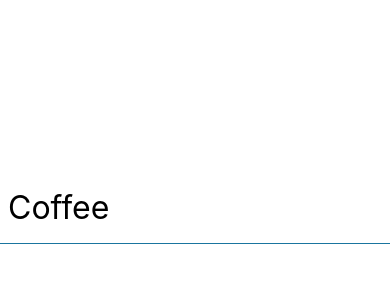
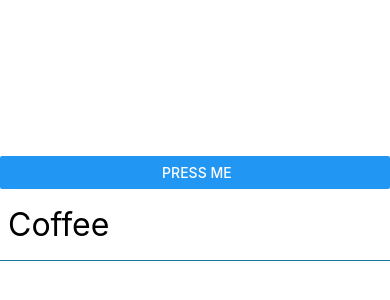
Before and after one commit to saisudhir14/taskly, a React Native app: screen / in a window 390 px wide. Shown: the part 214-514 px from the top of the page. Built offline with nearby package versions, Linux system fonts and the light colour scheme.

Commit message:
test button

```diff
--- a/App.tsx
+++ b/App.tsx
@@ -1,9 +1,10 @@
 import { StatusBar } from "expo-status-bar";
-import { StyleSheet, Text, View, } from "react-native";
+import { StyleSheet, Text, View, Button, TouchableOpacity, Pressable} from "react-native";
 
 export default function App() {
   return (
     <View style={styles.container}>
+    <Button title=" Press me"/>
       <View style = {styles.itemContainer}>
       <Text style = {styles.itemText}>Coffee</Text>
       </View>
```
